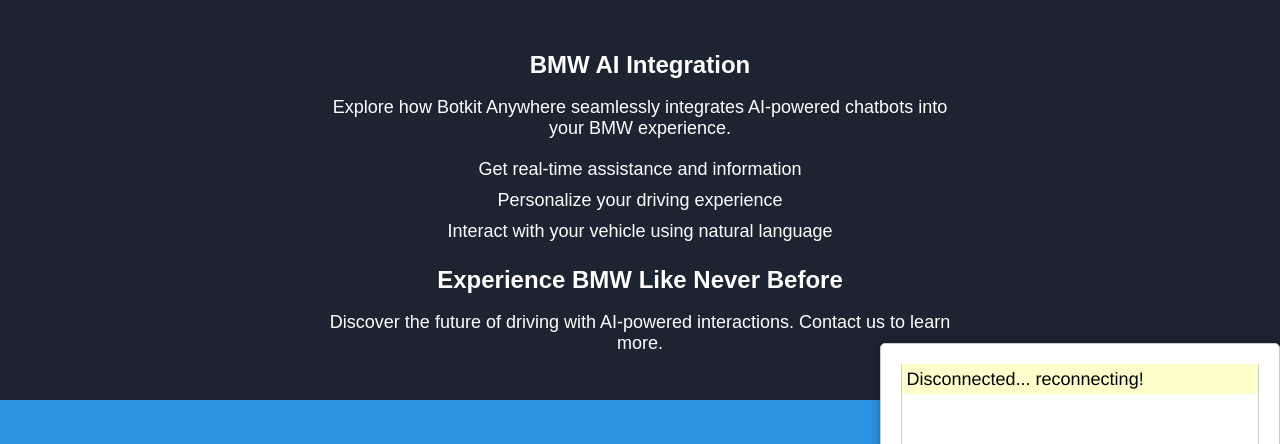
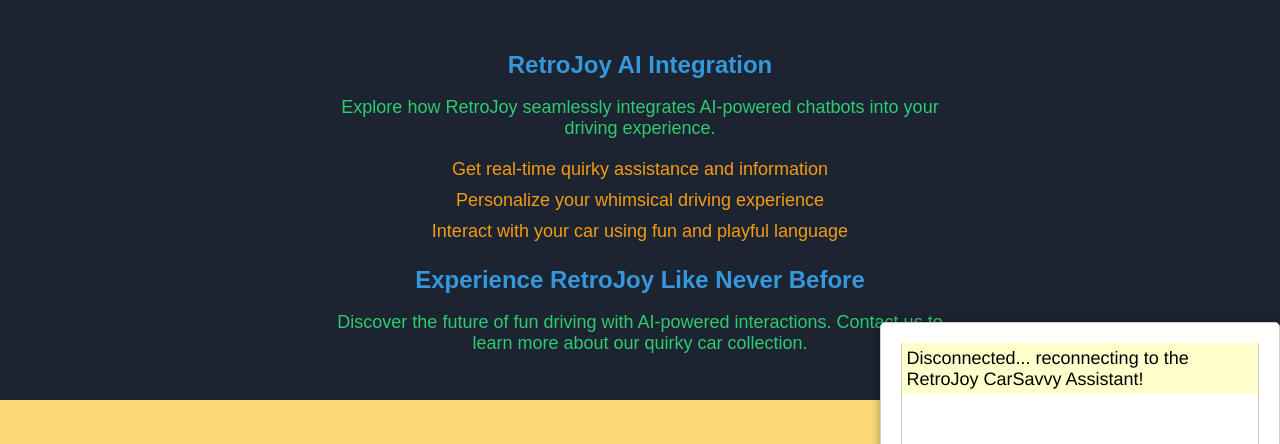
Before and after one commit to build-on-aws/fullstack-llm-langchain-chatbot-on-aws, a website: page homegrown-website-and-bot/public/index.html in a window 1280 px wide. Shown: the top 444 px of the page. Drawn offline with nearby package versions, Linux system fonts and the light colour scheme; a script that the page names is missing.

Commit message:
Update to UI and Infra updates

```diff
--- a/Infrastructure/fargate-api-rag-llm-langchain.yaml
+++ b/Infrastructure/fargate-api-rag-llm-langchain.yaml
@@ -233,4 +233,4 @@
     PublicAPIEndpoint:
       Description: Dns of the public ALB
       Value:
-        Fn::Sub: "https://${PublicLoadBalancer.DNSName}/qa"
+        Fn::Sub: "http://${PublicLoadBalancer.DNSName}/qa"
--- a/homegrown-website-and-bot/public/index.html
+++ b/homegrown-website-and-bot/public/index.html
@@ -1,6 +1,6 @@
 <html>
 <head>
-    <title>Botkit Anywhere</title>
+  <title>RetroJoy Cars</title>
   <script src="https://cdnjs.cloudflare.com/ajax/libs/handlebars.js/4.0.10/handlebars.min.js"></script>
   <script src="https://cdn.rawgit.com/showdownjs/showdown/1.7.4/dist/showdown.min.js"></script>
   <link rel="stylesheet" href="/css/styles.css" />
@@ -8,11 +8,11 @@
   <style>
     /* add your styles here */
     body {
-        background-color: rgb(43, 147, 226);
+      background-color: #f9d875; /* Fun yellow background color */
       font-family: Arial, sans-serif;
     }
     .wrapper {
-        background-color: #fff;
+      background-color: #ffffff; /* White background */
       border: 1px solid #ccc;
       border-radius: 5px;
       box-shadow: 0 0 10px rgba(0, 0, 0, 0.3);
@@ -129,19 +129,19 @@
 
     .hero-item h2 {
       font-size: 36px;
-  color: #fff;
+      color: #e74c3c; /* Retro red color */
       margin-bottom: 20px;
     }
 
     .hero-item h3 {
       font-size: 24px;
-  color: #fff;
+      color: #3498db; /* Retro blue color */
       margin-bottom: 10px;
     }
 
     .hero-item p {
       font-size: 18px;
-  color: #fff;
+      color: #2ecc71; /* Retro green color */
       margin-bottom: 20px;
     }
 
@@ -153,16 +153,16 @@
 
     .hero-item li {
       font-size: 18px;
-  color: #fff;
+      color: #f39c12; /* Retro yellow color */
       margin-bottom: 10px;
     }
 
     .hero-item:nth-child(2n) {
-  background-color: #1c2331;
+      background-color: #1c2331; /* Dark background */
     }
 
     .hero-item:nth-child(2n-1) {
-  background-color: #47525d;
+      background-color: #47525d; /* Slightly lighter background */
     }
 
     .hero-carousel:hover .hero-item {
@@ -173,6 +173,8 @@
       opacity: 1;
     }
 
+    /* Add more retro styling here */
+
   </style>
 </head>
 
@@ -180,43 +182,39 @@
   <div class="hero-carousel">
     <div class="hero-item">
       <div class="container">
-          <h2>BMW Innovation</h2>
-          <p>Experience the cutting-edge innovations that define BMW's commitment to driving excellence.</p>
+        <h2>RetroJoy Cars</h2>
+        <p>Experience the whimsical and joyful world of RetroJoy Cars, where driving is pure delight.</p>
 
-          <h3>The Ultimate Driving Machine</h3>
-          <p>Discover the thrill of driving with our state-of-the-art technology and performance.</p>
+        <h3>The Fun-Filled Driving Adventure</h3>
+        <p>Discover the excitement of driving a RetroJoy car with its quirky design and playful spirit.</p>
       </div>
     </div>
 
     <div class="hero-item">
       <div class="container">
-          <h3>BMW AI Integration</h3>
-          <p>Explore how Botkit Anywhere seamlessly integrates AI-powered chatbots into your BMW experience.</p>
+        <h3>RetroJoy AI Integration</h3>
+        <p>Explore how RetroJoy seamlessly integrates AI-powered chatbots into your driving experience.</p>
         <ul>
-            <li>Get real-time assistance and information</li>
-            <li>Personalize your driving experience</li>
-            <li>Interact with your vehicle using natural language</li>
+          <li>Get real-time quirky assistance and information</li>
+          <li>Personalize your whimsical driving experience</li>
+          <li>Interact with your car using fun and playful language</li>
         </ul>
 
-          <h3>Experience BMW Like Never Before</h3>
-          <p>Discover the future of driving with AI-powered interactions. Contact us to learn more.</p>
+        <h3>Experience RetroJoy Like Never Before</h3>
+        <p>Discover the future of fun driving with AI-powered interactions. Contact us to learn more about our quirky car collection.</p>
       </div>
     </div>
   </div>
-
 
   <div class="wrapper" style="position: fixed; bottom: 0; right: 0;">
 
     <div id="message_window">
       <div class="disconnected">
-                Disconnected... reconnecting!
+        Disconnected... reconnecting to the RetroJoy CarSavvy Assistant!
       </div>
       <div class="offline">
         Offline! Reload to reconnect.
       </div>
-            <!-- <div class="powered_by">
-              Powered by <a href="https://github.com/howdyai/botkit" target="_blank" title="Building Blocks for Building Bots"><img src="/botkit_icon.png" width="15" height="15" alt="Botkit Logo" /> Botkit</a>
-            </div> -->
       <section>
         <div id="message_list">
           <div id="message_template">
```
Also changed, not shown: Infrastructure/fargate-website-chatbot.yaml (+4 -3 lines). Lines whose indentation alone changed are shown as unchanged.
